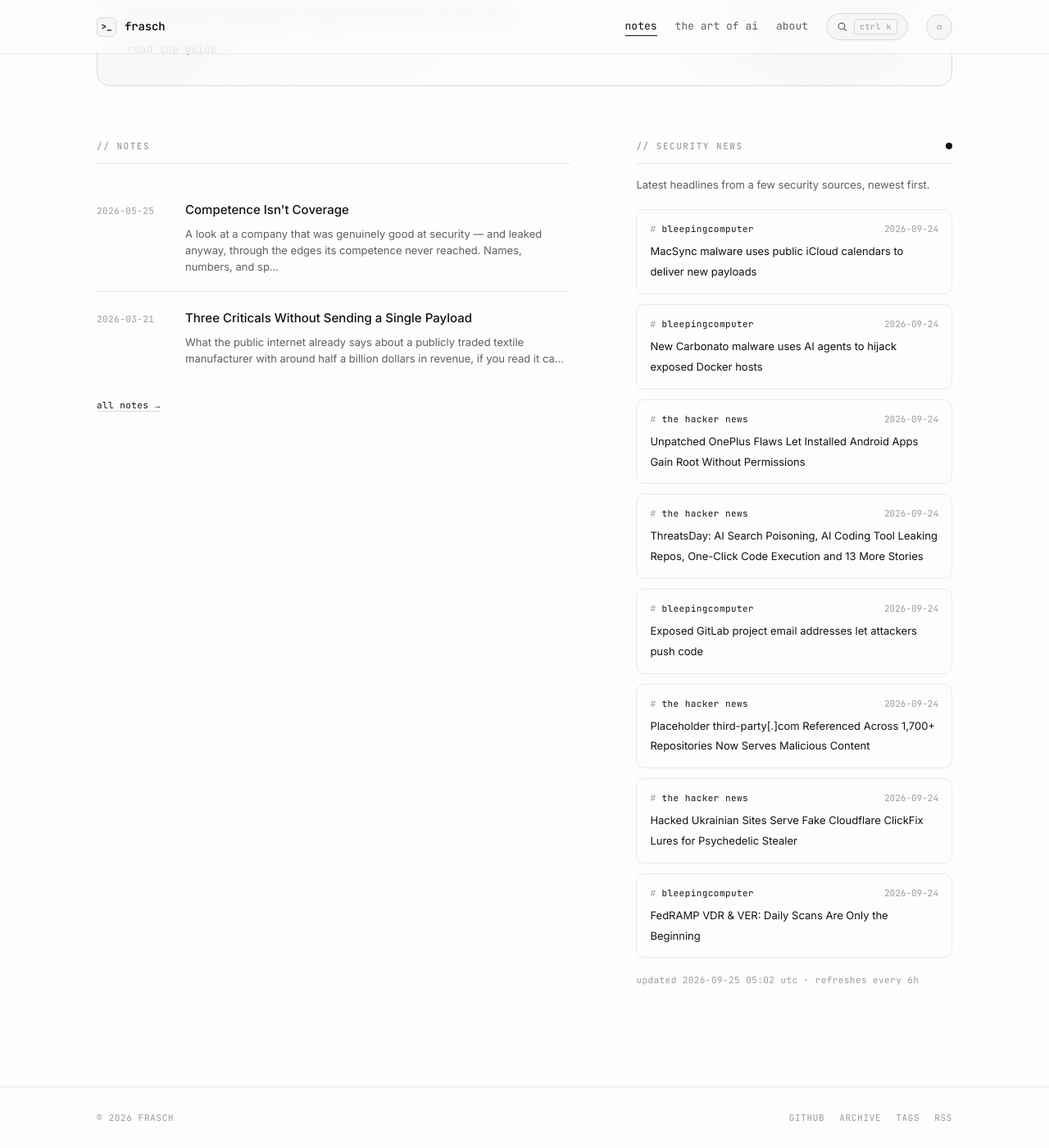
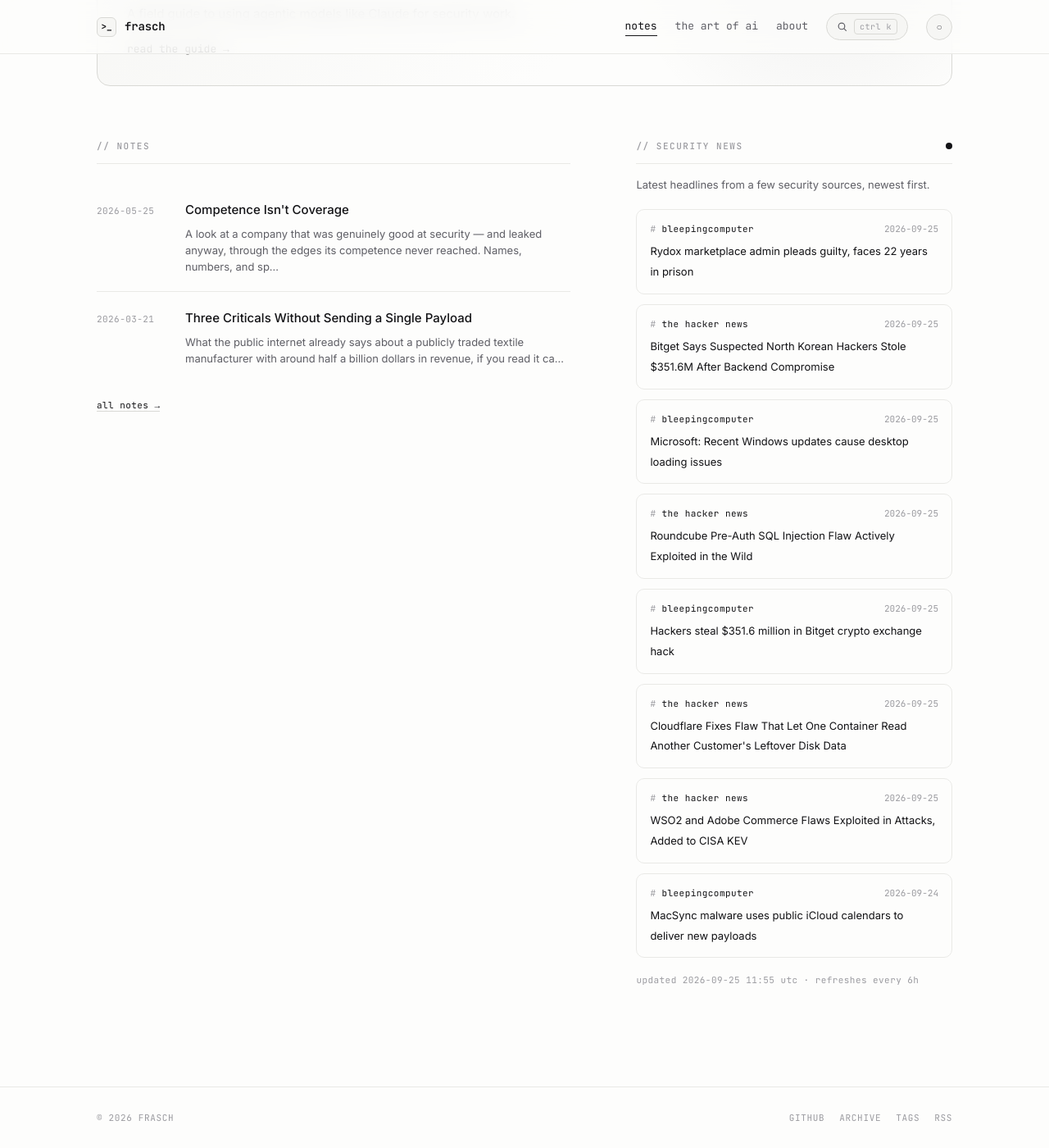
Before and after one commit to whoisfrasch/frasch, a Jekyll site: the page built from index.html, in a window 1280 px wide and 1400 px high, scrolled down 615 px. Shown: the whole window at 82% size. Built offline with Jekyll 4.4.1, drawn with Linux system fonts in a browser that asks for light colours.

Commit message:
Refresh security news feed

```diff
--- a/_data/news.json
+++ b/_data/news.json
@@ -1,53 +1,53 @@
 {
-  "updated": "2026-09-25T05:02:22Z",
+  "updated": "2026-09-25T11:55:32Z",
   "items": [
+    {
+      "source": "bleepingcomputer",
+      "title": "Rydox marketplace admin pleads guilty, faces 22 years in prison",
+      "link": "https://www.bleepingcomputer.com/news/security/rydox-marketplace-admin-pleads-guilty-faces-22-years-in-prison/",
+      "date": "2026-09-25T11:35:14Z"
+    },
+    {
+      "source": "the hacker news",
+      "title": "Bitget Says Suspected North Korean Hackers Stole $351.6M After Backend Compromise",
+      "link": "https://thehackernews.com/2026/09/bitget-says-suspected-north-korean.html",
+      "date": "2026-09-25T10:35:55Z"
+    },
+    {
+      "source": "bleepingcomputer",
+      "title": "Microsoft: Recent Windows updates cause desktop loading issues",
+      "link": "https://www.bleepingcomputer.com/news/microsoft/microsoft-recent-windows-updates-cause-desktop-loading-issues/",
+      "date": "2026-09-25T10:30:38Z"
+    },
+    {
+      "source": "the hacker news",
+      "title": "Roundcube Pre-Auth SQL Injection Flaw Actively Exploited in the Wild",
+      "link": "https://thehackernews.com/2026/09/roundcube-pre-auth-sql-injection-flaw.html",
+      "date": "2026-09-25T10:14:02Z"
+    },
+    {
+      "source": "bleepingcomputer",
+      "title": "Hackers steal $351.6 million in Bitget crypto exchange hack",
+      "link": "https://www.bleepingcomputer.com/news/security/hackers-steal-3516-million-in-bitget-crypto-exchange-hack/",
+      "date": "2026-09-25T08:33:44Z"
+    },
+    {
+      "source": "the hacker news",
+      "title": "Cloudflare Fixes Flaw That Let One Container Read Another Customer's Leftover Disk Data",
+      "link": "https://thehackernews.com/2026/09/cloudflare-fixes-flaw-that-let-one.html",
+      "date": "2026-09-25T04:49:22Z"
+    },
+    {
+      "source": "the hacker news",
+      "title": "WSO2 and Adobe Commerce Flaws Exploited in Attacks, Added to CISA KEV",
+      "link": "https://thehackernews.com/2026/09/wso2-and-adobe-commerce-flaws-exploited.html",
+      "date": "2026-09-25T04:46:34Z"
+    },
     {
       "source": "bleepingcomputer",
       "title": "MacSync malware uses public iCloud calendars to deliver new payloads",
       "link": "https://www.bleepingcomputer.com/news/security/macsync-malware-uses-public-icloud-calendars-to-deliver-new-payloads/",
       "date": "2026-09-24T20:53:35Z"
-    },
-    {
-      "source": "bleepingcomputer",
-      "title": "New Carbonato malware uses AI agents to hijack exposed Docker hosts",
-      "link": "https://www.bleepingcomputer.com/news/security/new-carbonato-malware-uses-ai-agents-to-hijack-exposed-docker-hosts/",
-      "date": "2026-09-24T20:10:48Z"
-    },
-    {
-      "source": "the hacker news",
-      "title": "Unpatched OnePlus Flaws Let Installed Android Apps Gain Root Without Permissions",
-      "link": "https://thehackernews.com/2026/09/unpatched-oneplus-flaws-let-installed.html",
-      "date": "2026-09-24T18:10:18Z"
-    },
-    {
-      "source": "the hacker news",
-      "title": "ThreatsDay: AI Search Poisoning, AI Coding Tool Leaking Repos, One-Click Code Execution and 13 More Stories",
-      "link": "https://thehackernews.com/2026/09/threatsday-ai-search-poisoning-ai.html",
-      "date": "2026-09-24T17:52:43Z"
-    },
-    {
-      "source": "bleepingcomputer",
-      "title": "Exposed GitLab project email addresses let attackers push code",
-      "link": "https://www.bleepingcomputer.com/news/security/exposed-gitlab-project-email-addresses-let-attackers-push-code/",
-      "date": "2026-09-24T17:47:44Z"
-    },
-    {
-      "source": "the hacker news",
-      "title": "Placeholder third-party[.]com Referenced Across 1,700+ Repositories Now Serves Malicious Content",
-      "link": "https://thehackernews.com/2026/09/placeholder-third-partycom-referenced.html",
-      "date": "2026-09-24T15:27:32Z"
-    },
-    {
-      "source": "the hacker news",
-      "title": "Hacked Ukrainian Sites Serve Fake Cloudflare ClickFix Lures for Psychedelic Stealer",
-      "link": "https://thehackernews.com/2026/09/hacked-ukrainian-sites-serve-fake.html",
-      "date": "2026-09-24T14:29:06Z"
-    },
-    {
-      "source": "bleepingcomputer",
-      "title": "FedRAMP VDR & VER: Daily Scans Are Only the Beginning",
-      "link": "https://www.bleepingcomputer.com/news/security/fedramp-vdr-and-ver-daily-scans-are-only-the-beginning/",
-      "date": "2026-09-24T14:02:12Z"
     }
   ]
 }
```
